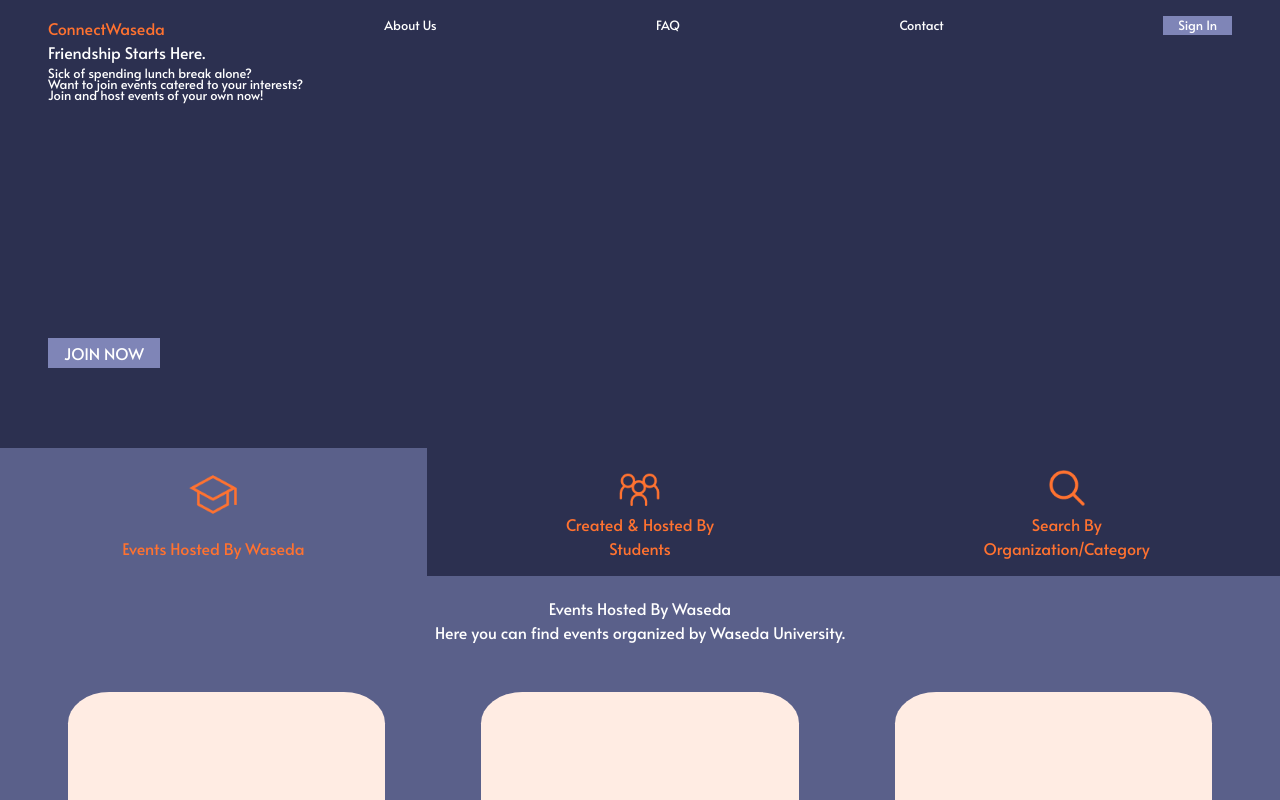
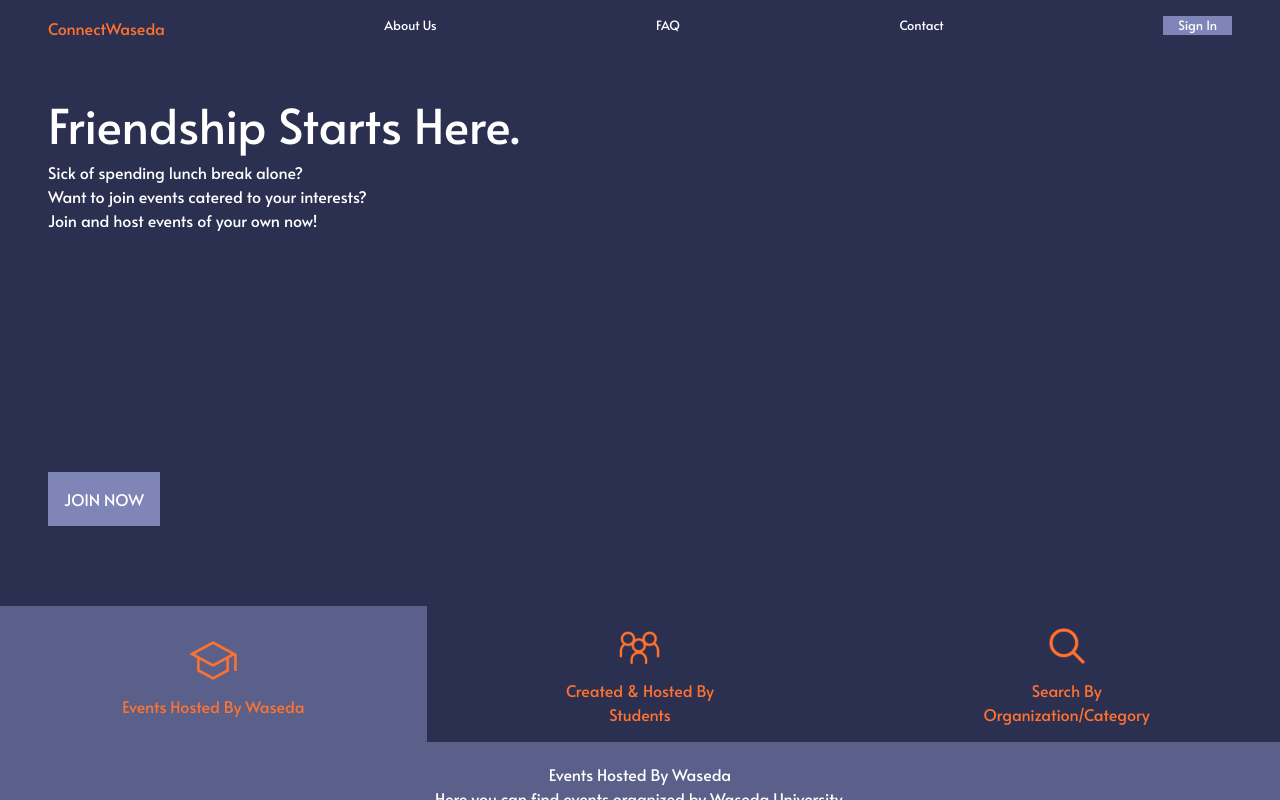
Before and after one commit to nobu-h-o/ConnectWaseda, a Next.js app in the folder frontend/: page / in a window 1280 px wide. Shown: the top 800 px of the page. Built offline with nearby package versions, Linux system fonts and the light colour scheme.

Commit message:
styling change

```diff
--- a/frontend/app/globals.css
+++ b/frontend/app/globals.css
@@ -39,19 +39,22 @@
 }
 
 .topText {
-  margin: 0 3rem;
+  margin: 3rem 3rem;
+}
+
+.topText h1 {
+  font-size: 3rem;
 }
 
 .topText p {
-  font-size: 0.8rem;
-  margin-bottom: -0.5rem;
+  font-size: 1rem;
 }
 
 .joinButton {
   background-color: rgba(160, 167, 224, 0.72);
   width: 7rem;
   text-align: center;
-  padding: 3px;
+  padding: 15px;
   margin-top: 15rem;
   margin-left: 3rem;
   cursor: pointer;
@@ -94,9 +97,7 @@
   cursor: pointer;
 }
 
-.tab1 p,
-.tab2 p,
-.tab3 p {
+.tab1 p, .tab2 p, .tab3 p {
   width: 50%;
 }
 
@@ -107,7 +108,7 @@
   transition: text-shadow 0.2s ease-in-out;
 }
 
-.tab1 p {
+.tab2 p, .tab3 p {
   margin-top: 0.5rem;
 }
 
```
